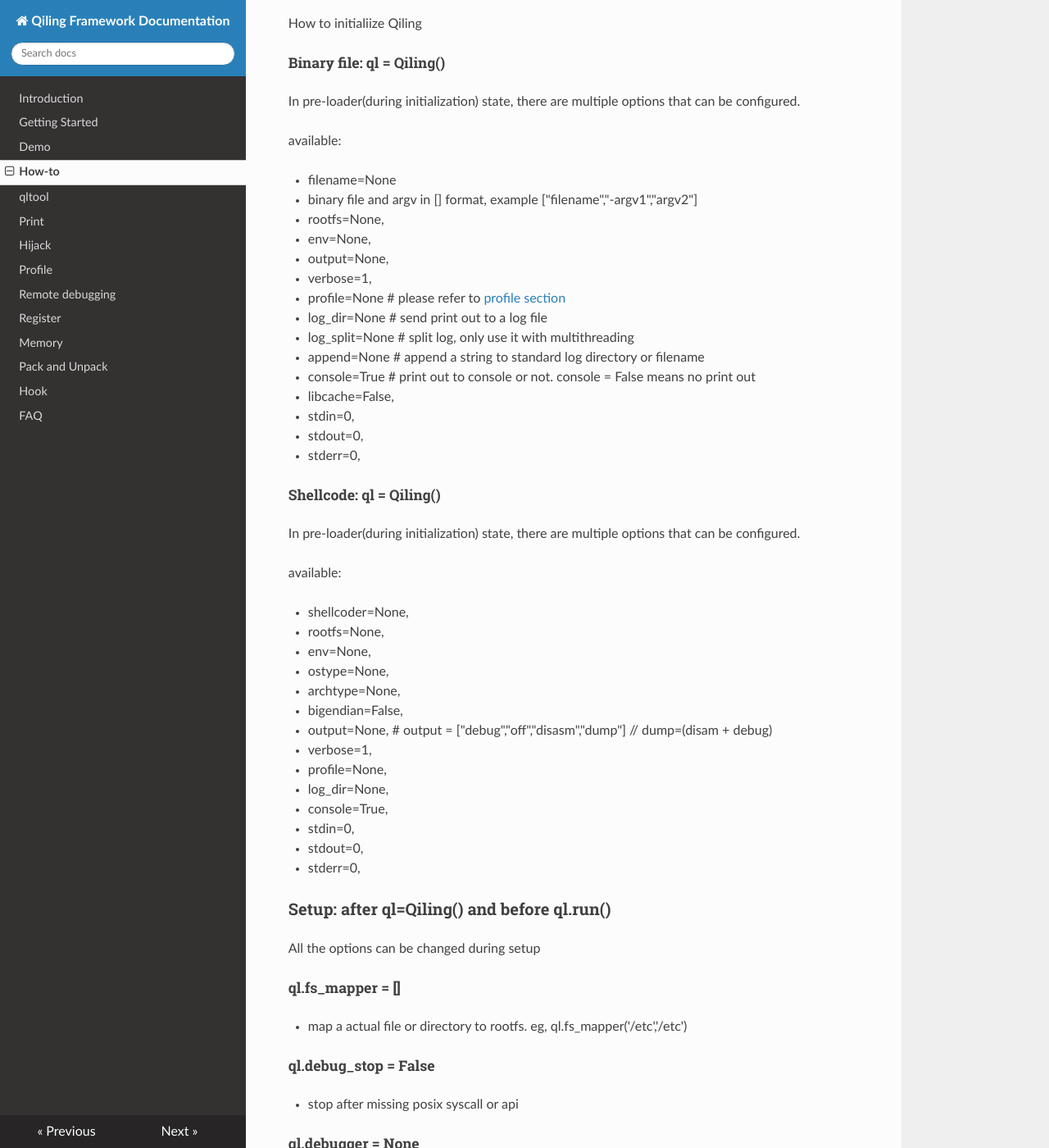
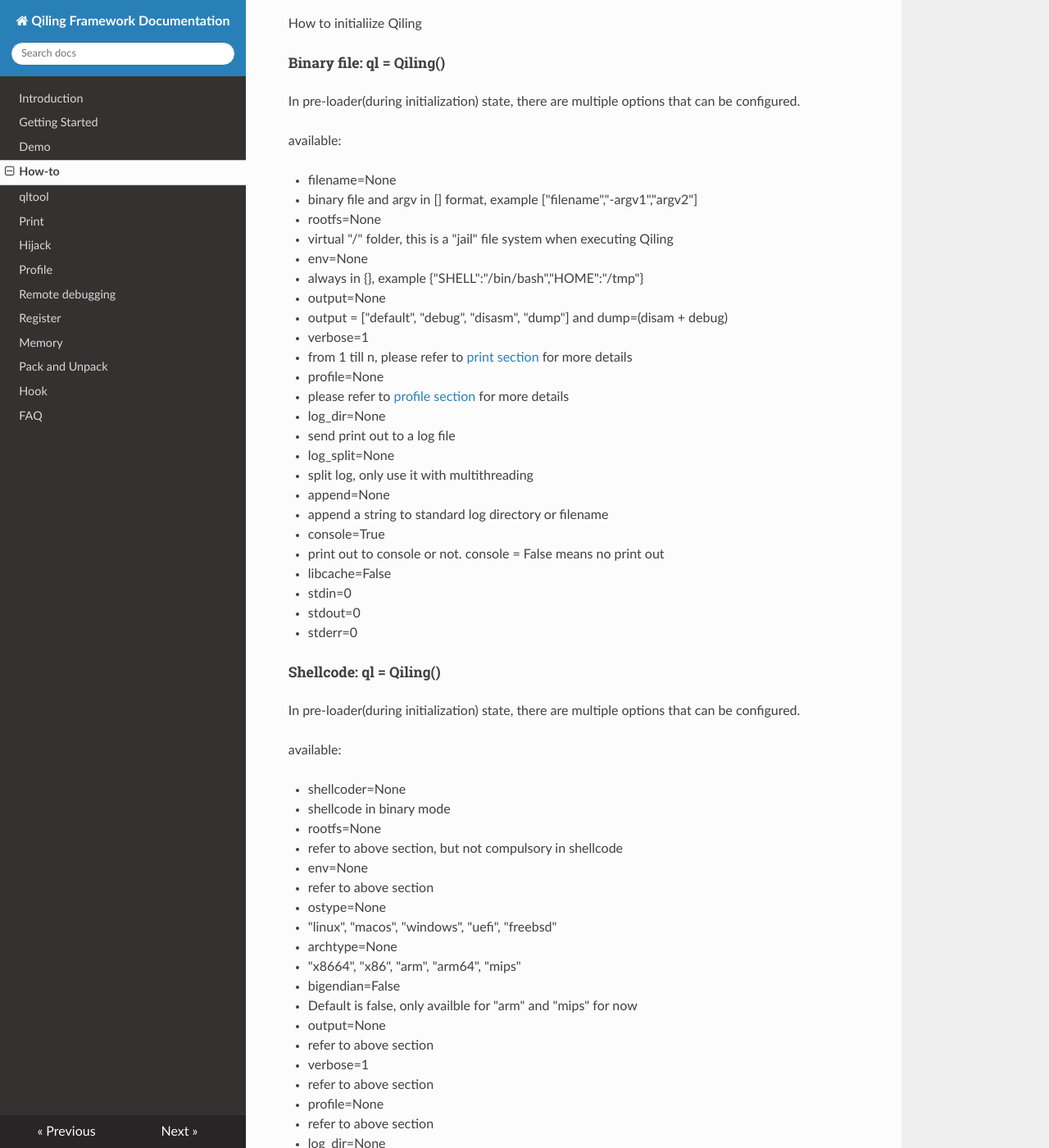
Before and after one commit to qilingframework/rtfd.io, an MkDocs documentation site: the page built from docs/usage.md, in a window 1280 px wide and 1400 px high, scrolled down 790 px. Shown: the whole window at 82% size. Built offline with MkDocs 1.6.1, drawn with Linux system fonts in a browser that asks for light colours; nearby versions of some CDN libraries; some of the changed text lies outside the part shown.

Commit message:
update usage

```diff
--- a/docs/usage.md
+++ b/docs/usage.md
@@ -50,20 +50,29 @@ In pre-loader(during initialization) state, there are multiple options that can
 available:
 
 - filename=None
-  - binary file and argv in [] format, example ["filename","-argv1","argv2"]
-- rootfs=None,
--  env=None,
--  output=None,
--  verbose=1,
--  profile=None # please refer to [profile section](https://docs.qiling.io/en/latest/profile/)
--  log_dir=None # send print out to a log file
--  log_split=None # split log, only use it with multithreading
--  append=None # append a string to standard log directory or filename
--  console=True # print out to console or not. console = False means no print out
--  libcache=False,
--  stdin=0,
--  stdout=0,
--  stderr=0,
+  + binary file and argv in [] format, example ["filename","-argv1","argv2"]
+- rootfs=None
+  + virtual "/" folder, this is a "jail" file system when executing Qiling
+- env=None
+  + always in {}, example {"SHELL":"/bin/bash","HOME":"/tmp"}
+- output=None
+  + output = ["default", "debug", "disasm", "dump"] and dump=(disam + debug)
+- verbose=1
+  + from 1 till n, please refer to [print section](https://docs.qiling.io/en/latest/print/) for more details
+- profile=None
+  + please refer to [profile section](https://docs.qiling.io/en/latest/profile/) for more details
+- log_dir=None
+  + send print out to a log file
+- log_split=None
+  + split log, only use it with multithreading
+- append=None
+  + append a string to standard log directory or filename
+- console=True
+  + print out to console or not. console = False means no print out
+- libcache=False
+- stdin=0
+- stdout=0
+- stderr=0
 
 
 ##### Shellcode: ql = Qiling()
@@ -71,43 +80,54 @@ In pre-loader(during initialization) state, there are multiple options that can
 
 available:
 
--  shellcoder=None,
--  rootfs=None,
--  env=None,
--  ostype=None,
--  archtype=None,
--  bigendian=False,
--  output=None, # output = ["debug","off","disasm","dump"] // dump=(disam + debug)
--  verbose=1,
--  profile=None,
--  log_dir=None,
--  console=True,
--  stdin=0,
--  stdout=0,
--  stderr=0,
+- shellcoder=None
+  + shellcode in binary mode
+- rootfs=None
+ + refer to above section, but not compulsory in shellcode
+- env=None
+  + refer to above section
+- ostype=None
+  + "linux", "macos", "windows", "uefi", "freebsd"
+- archtype=None
+  + "x8664", "x86", "arm", "arm64", "mips"
+- bigendian=False
+  + Default is false, only availble for "arm" and "mips" for now
+- output=None
+  + refer to above section
+- verbose=1
+  + refer to above section
+- profile=None
+  + refer to above section
+- log_dir=None
+  + refer to above section
+- console=True
+  + refer to above section
+- stdin=0,
+- stdout=0,
+- stderr=0,
 
 ### Setup: after ql=Qiling() and before ql.run()
 All the options can be changed during setup
-##### ql.fs_mapper = []
-- map a actual file or directory to rootfs. eg, ql.fs_mapper('/etc','/etc')
+- ql.fs_mapper = []
+  + Map a actual file or directory to rootfs. eg, ql.fs_mapper('/etc','/etc')
 
-##### ql.debug_stop = False
-- stop after missing posix syscall or api
+- ql.debug_stop = False
+  + Default is false. Stop after missing posix syscall or api
 
-##### ql.debugger = None
-- remote debugger. please refer to [here](https://docs.qiling.io/en/latest/debugger/)
+- ql.debugger = None
+  + Remote debugger. Please refer to [here](https://docs.qiling.io/en/latest/debugger/)
 
-#####  ql.multithread = False
-- due to the instablity of multithreading, added a swtich for multithreading
+- ql.multithread = False
+  + Default is false. Due to the instablity of multithreading, added a swtich for multithreading
 
-##### ql.ipv6 = False
-- To use IPv6 or not, to avoid binary double bind. ipv6 and ipv4 bind the same port at the same time
+- ql.ipv6 = False
+  + Default is false. Use IPv6 or not, to avoid binary double bind. ipv6 and ipv4 bind the same port at the same time
 
-##### ql.bindtolocalhost = True
--  Bind to localhost
+- ql.bindtolocalhost = True
+  + Bind to localhost
 
-##### ql.root = False
-- by turning this on, you must run your analysis with sudo
+- ql.root = False
+  + by turning this on, you must run your analysis with sudo
 
 
 ### Execution: ql.run()
```
